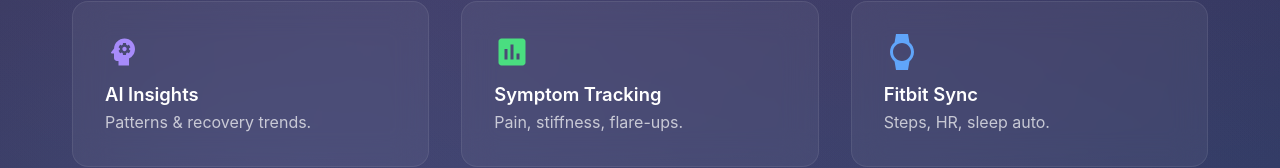
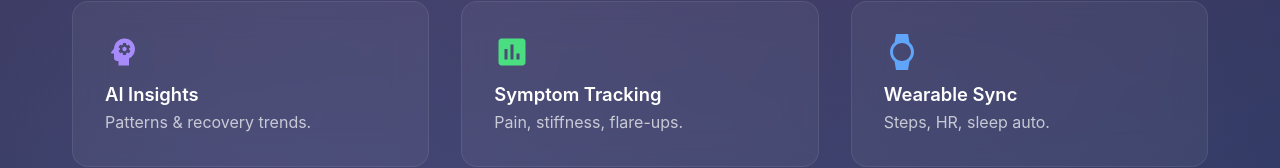
Before and after one commit to kabirshhaikh/fitspine-frontend, a React (Vite) app: page / in a window 1280 px wide. Shown: the part 2565-2733 px from the top of the page. Built offline with nearby package versions, Linux system fonts and the light colour scheme; no server answers.

Commit message:
Made spelling changes

```diff
--- a/src/pages/NewLanding.jsx
+++ b/src/pages/NewLanding.jsx
@@ -833,7 +833,7 @@
               }}
             >
               {[
-                { icon: <Login />, step: "1", title: "Connect", desc: "Link your Fitbit or log manually. Your data, your control.", color: "#60a5fa" },
+                { icon: <Login />, step: "1", title: "Connect", desc: "Link your wearable or log manually. Your data, your control.", color: "#60a5fa" },
                 { icon: <EditNote />, step: "2", title: "Track", desc: "Log pain, sleep, activity in seconds. Build your baseline over time.", color: "#a78bfa" },
                 { icon: <Lightbulb />, step: "3", title: "Get Insights", desc: "AI spots patterns you’d miss. Personalized guidance every day.", color: "#4ade80" },
               ].map((item) => (
@@ -928,7 +928,7 @@
               </Box>
               <Box className="bento-card bento-equal" sx={{ p: { xs: 3, md: 4 } }}>
                 <Watch sx={{ fontSize: { xs: 28, md: 36 }, color: "#60a5fa", mb: 1 }} />
-                <Typography variant="subtitle1" sx={{ color: "white", fontWeight: 600, fontSize: { xs: "1rem", md: "1.15rem" } }}>Fitbit Sync</Typography>
+                <Typography variant="subtitle1" sx={{ color: "white", fontWeight: 600, fontSize: { xs: "1rem", md: "1.15rem" } }}>Wearable Sync</Typography>
                 <Typography variant="body2" sx={{ color: "rgba(255,255,255,0.7)", lineHeight: 1.5, fontSize: { xs: "0.875rem", md: "1rem" } }}>Steps, HR, sleep auto.</Typography>
               </Box>
 
```
